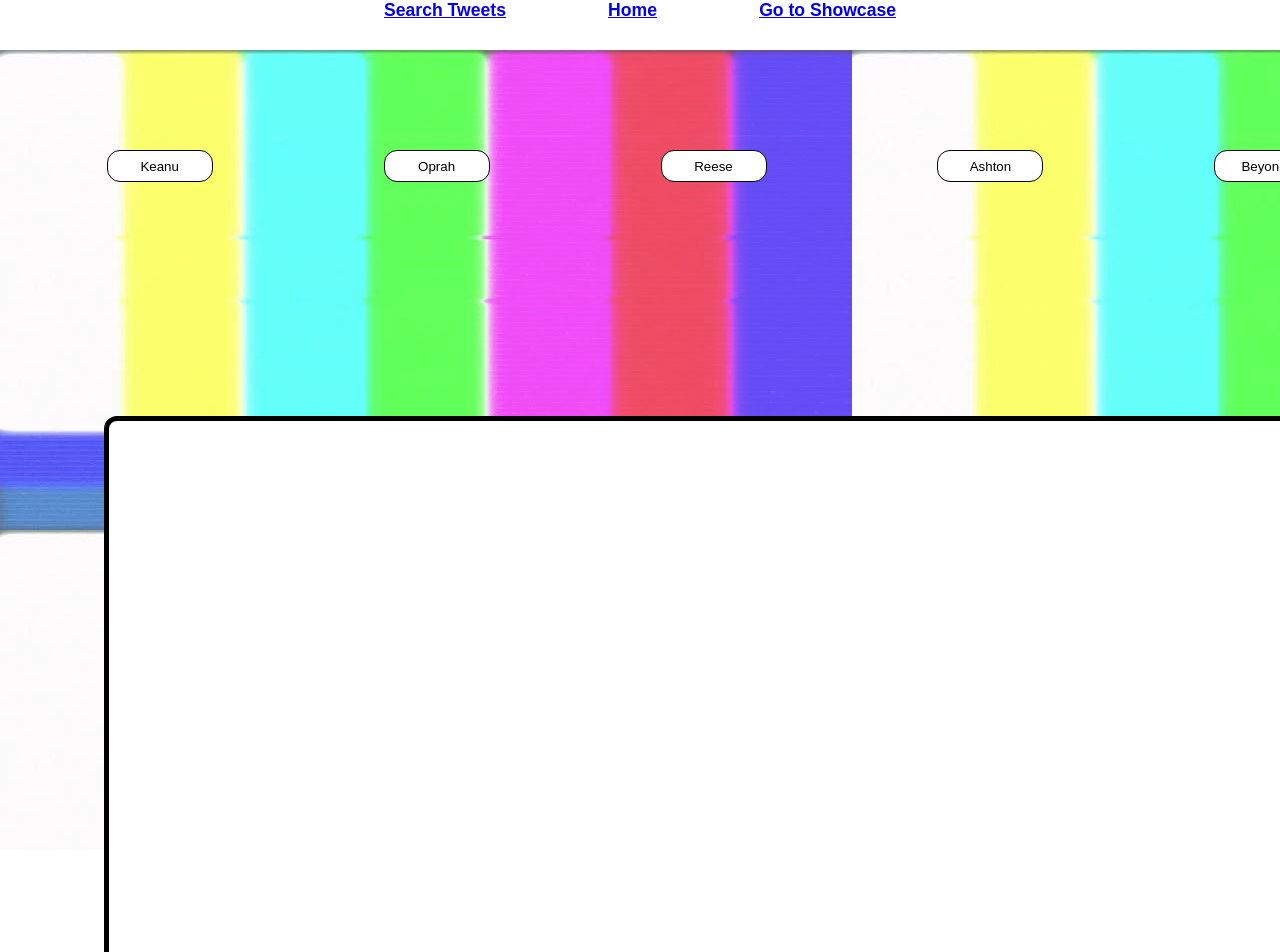
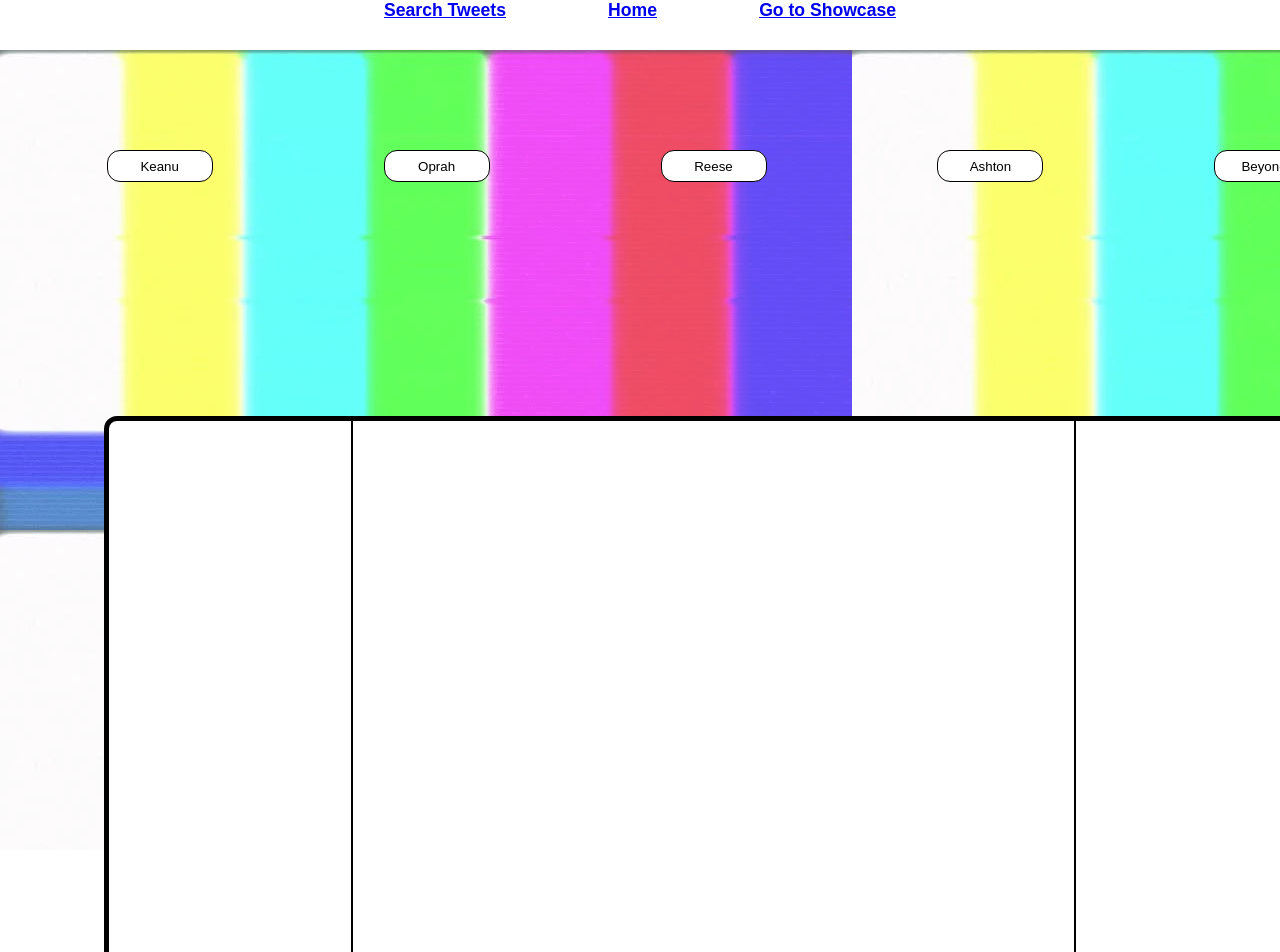
Before and after one commit to cvs181801/15-minutes, a React (Create React App) app: page /showcase in a window 1280 px wide. Shown: the top 952 px of the page. Built offline with nearby package versions, Linux system fonts and the light colour scheme.

Commit message:
save progress on inner container

```diff
--- a/src/Showcase.js
+++ b/src/Showcase.js
@@ -35,7 +35,9 @@ export default function Showcase() {
 
 
             <div>
-                <div className="showcaseResultContainer"></div>
+                <div className="showcaseResultContainer">
+                <div className="showcaseResult"></div>
+                </div>
             </div>
         </div>
     )
--- a/src/index.css
+++ b/src/index.css
@@ -183,7 +183,8 @@ body {
     left: 21px;
     top: 223px;
   }
-  .searchResult {
+  .searchResult,
+  .showcaseResult {
     position: relative;
     border-left: 2px solid #000000;
     border-right: 2px solid #000000;
@@ -191,6 +192,7 @@ body {
     width: 60%;
     height: 100%;
   }
+
   .showcaseResultContainer {
     position: absolute;
     width: 778px;
```
